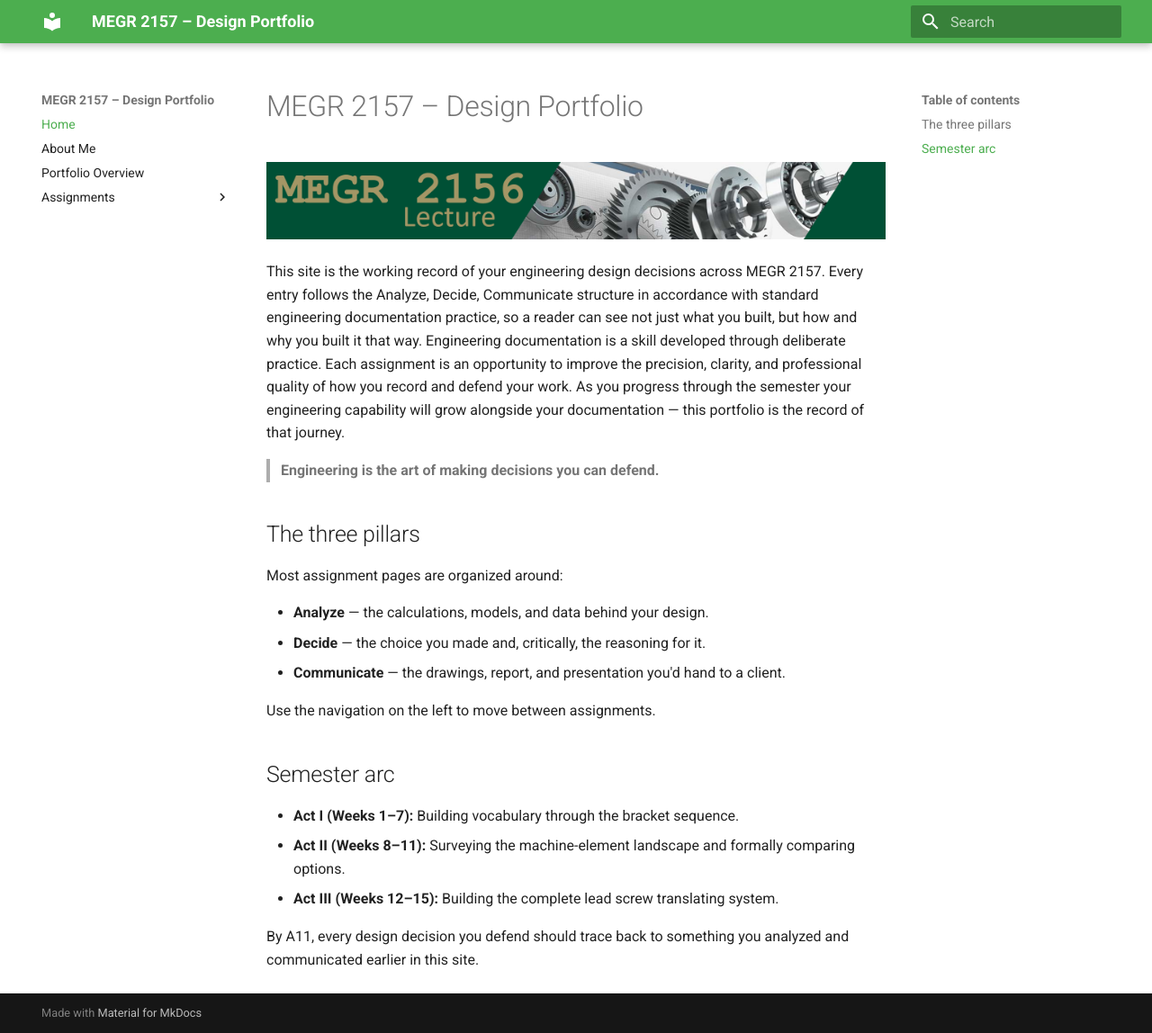
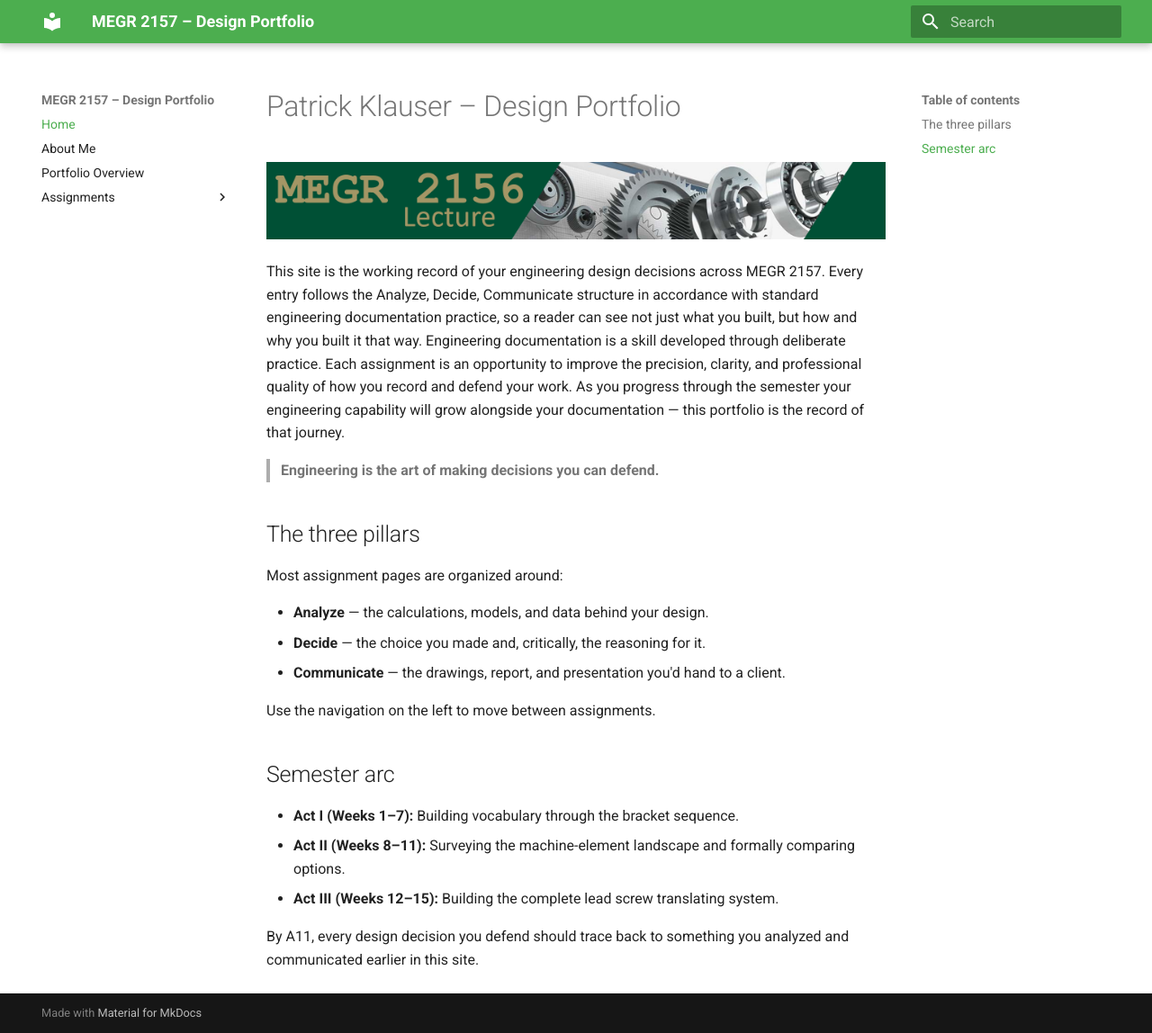
Before and after one commit to pklauser-cyber/design-projects-portfolio, an MkDocs documentation site: the page built from docs/index.md, in a window 1280 px wide and 1148 px high. Shown: the whole window at 90% size. Built offline with MkDocs 1.6.1 and Material for MkDocs 9.7.7, drawn with Linux system fonts in a browser that asks for light colours.

Commit message:
initial site setup

```diff
--- a/docs/index.md
+++ b/docs/index.md
@@ -1,4 +1,4 @@
-# MEGR 2157 – Design Portfolio
+# Patrick Klauser – Design Portfolio
 
 ![MEGR 2156-7 Title](MEGR2156title.png)
 
```
